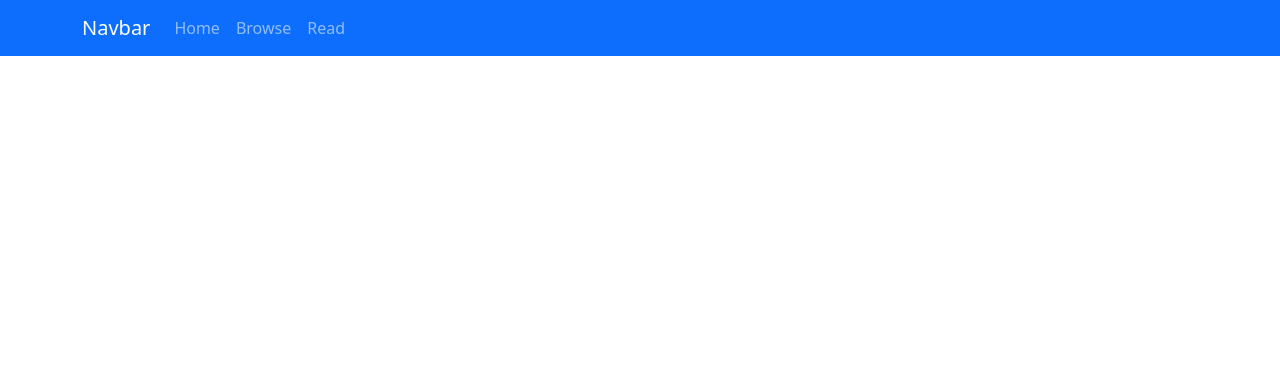
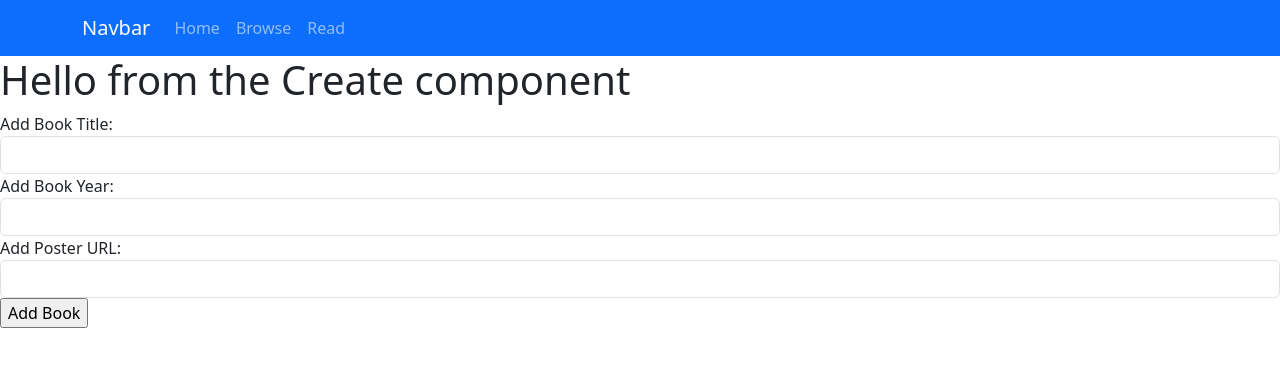
Before and after one commit to fionntmcc/DataRepresentationProject2024, a React (Create React App) app in the folder story-reader/: page /write in a window 1280 px wide. Shown: the top 366 px of the page. Built offline with nearby package versions, Linux system fonts and the light colour scheme.

Commit message:
Retrieving books from jsonblob api.

```diff
--- a/story-reader/package.json
+++ b/story-reader/package.json
@@ -6,6 +6,7 @@
     "@testing-library/jest-dom": "^5.17.0",
     "@testing-library/react": "^13.4.0",
     "@testing-library/user-event": "^13.5.0",
+    "axios": "^1.7.8",
     "bootstrap": "^5.3.3",
     "react": "^18.3.1",
     "react-bootstrap": "^2.10.6",
--- a/story-reader/src/App.js
+++ b/story-reader/src/App.js
@@ -2,6 +2,7 @@ import NavigationBar from './components/NavigationBar';
 import Home from './components/Home';
 import Browse from './components/Browse';
 import Read from './components/Read';
+import Write from './components/Write';
 import { BrowserRouter as Router, Route, Routes } from 'react-router-dom';
 
 function App() {
@@ -13,6 +14,7 @@ function App() {
         <Route path="/home" element={ <Home/> } />
         <Route path="/browse" element={ <Browse/> } />
         <Route path="/read" element={ <Read/> } />
+        <Route path="/write" element={ <Write/> } />
       </Routes>
     </Router>
   );
--- a/story-reader/src/components/Browse.js
+++ b/story-reader/src/components/Browse.js
@@ -1,49 +1,36 @@
-import React from "react";
+// necessary inputs
+import React, { useEffect, useState } from "react";
 import Books from "./Books";
+import axios from "axios";
+import { useActionData } from "react-router-dom";
 
-const books = [
-  {
-    "Title": "The Great Gatsby",
-    "Author": "F. Scott Fitzgerald",
-    "id": "1",
-    "isFavorite": false,
-    "Year": 1925,
-    "Genre": "Fiction",
-    "Poster": "https://th.bing.com/th/id/OIP.fFaX7nKq5_5gf2nSI3QEUgHaLK?w=186&h=280&c=7&r=0&o=5&dpr=1.3&pid=1.7",
-    "Summary": "The story of the mysteriously wealthy Jay Gatsby and his love for the beautiful Daisy Buchanan, of lavish parties on Long Island at a time when The New York Times noted 'gin was the national drink",
-    "Rating": 4.5,
-    "Text": "https://www.gutenberg.org/files/64317/64317-0.txt",
-  },
-  {
-    "Title": "The Catcher in the Rye",
-    "Author": "J.D. Salinger",
-    "id": "2",
-    "isFavorite": false,
-    "Year": 1951,
-    "Genre": "Fiction",
-    "Poster": "https://th.bing.com/th?id=OIP.ZesfpsZfOMGuCiE2Rn5m6QHaLH&w=204&h=306&c=8&rs=1&qlt=90&o=6&dpr=1.3&pid=3.1&rm=2",
-    "Summary": "The story of Holden Caulfield, a teenager at a prep school in New York City, and his many encounters with friends and strangers",
-    "Rating": 4.0,
-    "Text": "https://www.gutenberg.org/files/507/507-0.txt",
-  },
-  {
-    "Title": "To Kill a Mockingbird",
-    "Author": "Harper Lee",
-    "id": "3",
-    "isFavorite": false,
-    "Year": 1960,
-    "Genre": "Fiction",
-    "Poster": "https://th.bing.com/th/id/OIP.jvYLjJvwkKBnI2svjjyKigHaLI?w=186&h=280&c=7&r=0&o=5&dpr=1.3&pid=1.7",
-    "Rating": 4.5,
-    "Text": "https://www.gutenberg.org/files/437/437-0.txt",
-  },
-];
+// Reusable read component
+const Browse = () => {
 
-// return Book list
-const Browse = () => {
+    // constant to store books as JSON
+    const [books, setBooks] = useState([]); // initialise books to null array
+
+    // useEffect() method to get books from API
+    useEffect(
+        () => {
+            axios.get("https://jsonblob.com/api/jsonblob/1311482858984103936") // gets from given API
+            .then((response) => {
+                console.log(response.data); // logs api response
+                setBooks(response.data.books) // sets Books using useState()
+            })
+            .catch(
+                (error) => { // handle errors
+                    console.log(error);
+                }
+            )
+        }, [] // only runs on init
+    );
+
+    // return message and book list
     return <div>
-      <Books myBooks={books}/>
-    </div>;
-  };
+            {/* display books */}
+            <Books myBooks={books} />
+        </div>;
+}
 
   export default Browse;
--- /dev/null
+++ b/story-reader/src/components/Write.js
@@ -0,0 +1,76 @@
+import { useState } from "react";
+
+// Reusable read component
+const Write = () => {
+
+  // useState() is a hook in React that allows you to add
+  // state variables to functional components.
+  // This allows for the management of state outside of classes.
+
+  // How to use useState():
+
+  // const [state, setState] = useState(initialValue);
+  // state : The value that can be used in the component
+  // setState() : Updates the value
+  // initialValue : sets value on init
+
+  // Declare useState() for each value
+  const [title, setTitle,] = useState("");
+  const [year, setYear] = useState("");
+  const [poster, setPoster] = useState("");
+
+  // Log input values to console
+  const handleSubmit = (e) => {
+    e.preventDefault();
+    console.log(title);
+    console.log(year);
+    console.log(poster);
+  }
+
+  return(
+    <div>
+      <h1>Hello from the Create component</h1>
+      <form onSubmit={handleSubmit}>
+
+        {/* Input box to change book value */}
+        <div className="form-group">
+    	    <label>Add Book Title: </label>
+          <input type="text"
+          className="form-control"
+          value={title}
+          onChange={(e) => {setTitle(e.target.value) }}
+          />
+        </div>
+
+        {/* Input box to change year value */}
+        <div>
+    	    <label>Add Book Year: </label>
+          <input type="text"
+          className="form-control"
+          value={year}
+          onChange={(e) => {setYear(e.target.value) }}
+          />
+        </div>
+
+        {/* Input box to change poster value */}
+        <div>
+    	    <label>Add Poster URL: </label>
+          <input type="text"
+          className="form-control"
+          value={poster}
+          onChange={(e) => {setPoster(e.target.value) }}
+          />
+        </div>
+
+      {/* Submit button - runs handleSubmit() */}
+        <div>
+          <input type="submit" value="Add Book"/>
+        </div>
+
+
+      </form>
+    </div>
+  )
+  };
+
+  export default Write;
```
Also changed, not shown: 1 other file (tests, documents, lock files or other folders).
